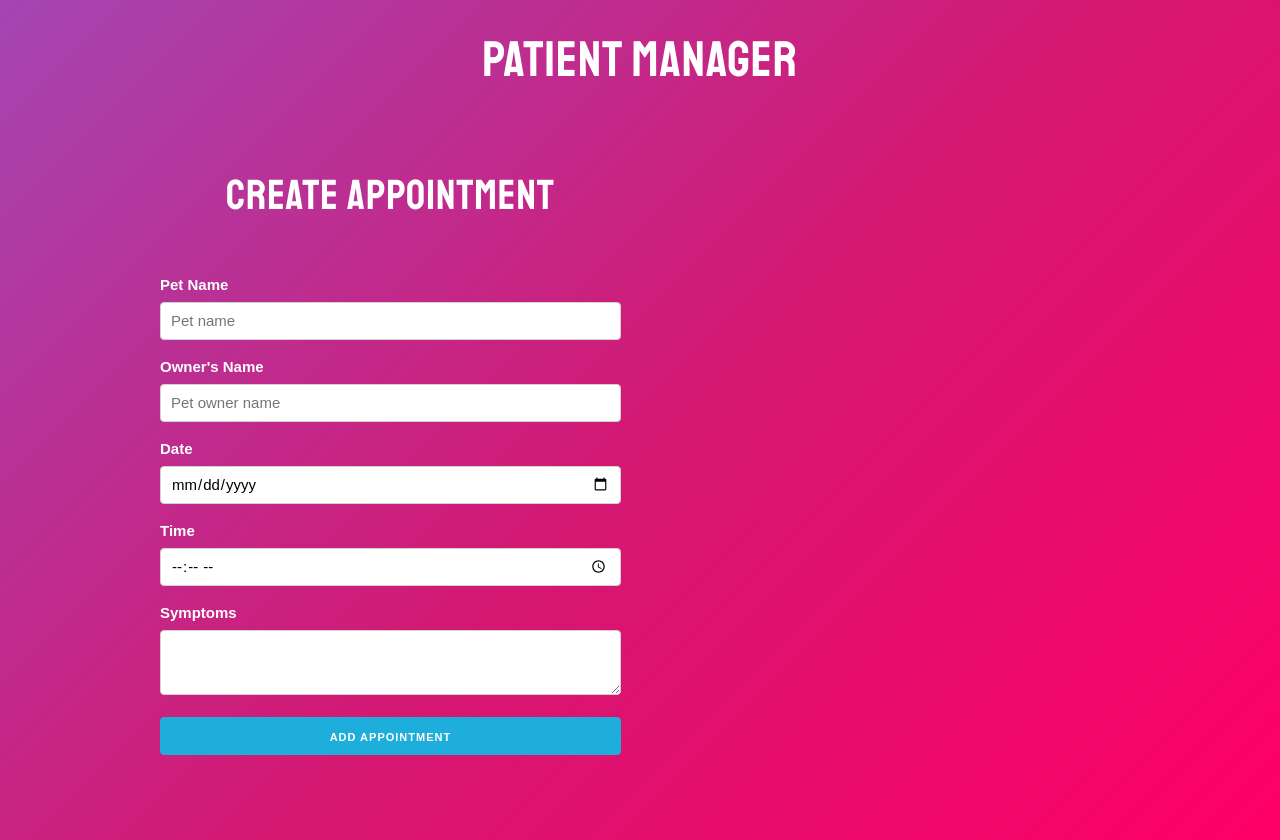
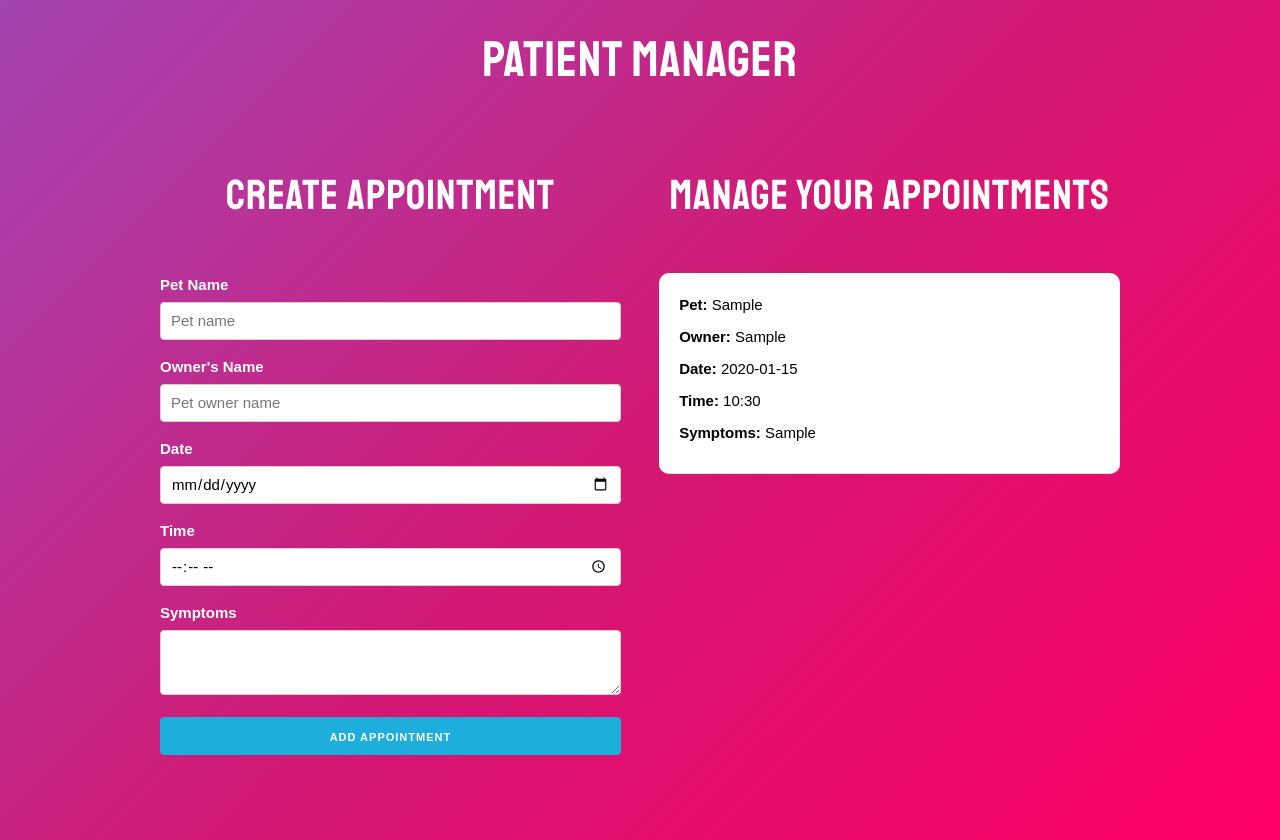
Before and after one commit to PabloMunizMontoya/patientManagerWithReact, a React (Create React App) app in the folder patient-manager-with-react/: page / in a window 1280 px wide. Both pictures are taken after typing "Sample", "Sample", "2020-01-15", "10:30", "Sample" into the empty fields and a click on the button "ADD APPOINTMENT". Built offline with nearby package versions, Linux system fonts and the light colour scheme.

Commit message:
create appointment component and display it on screen

```diff
--- a/patient-manager-with-react/src/App.js
+++ b/patient-manager-with-react/src/App.js
@@ -1,5 +1,6 @@
 import React, {Fragment, useState} from 'react';
 import Form from './components/Form';
+import Appointment from './components/Appointment'
 
 function App() {
 
@@ -24,7 +25,13 @@
             />
           </div>
           <div className='one-half column'>
-
+            <h2>Manage your appointments </h2>
+            {appointments.map(appointment => (
+              <Appointment
+                key={appointment.id}
+                appointment={appointment}
+              />
+            ))}
           </div>
         </div>
       </div>
--- /dev/null
+++ b/patient-manager-with-react/src/components/Appointment.jsx
@@ -0,0 +1,15 @@
+import React from 'react'
+
+const Appointment = ({appointment}) => {
+    return (
+        <div className='cita'>
+            <p>Pet: <span>{appointment.pet}</span> </p>
+            <p>Owner: <span>{appointment.owner}</span> </p>
+            <p>Date: <span>{appointment.date}</span> </p>
+            <p>Time: <span>{appointment.time}</span> </p>
+            <p>Symptoms: <span>{appointment.symptoms}</span> </p>
+        </div>
+    );
+}
+
+export default Appointment;
```
